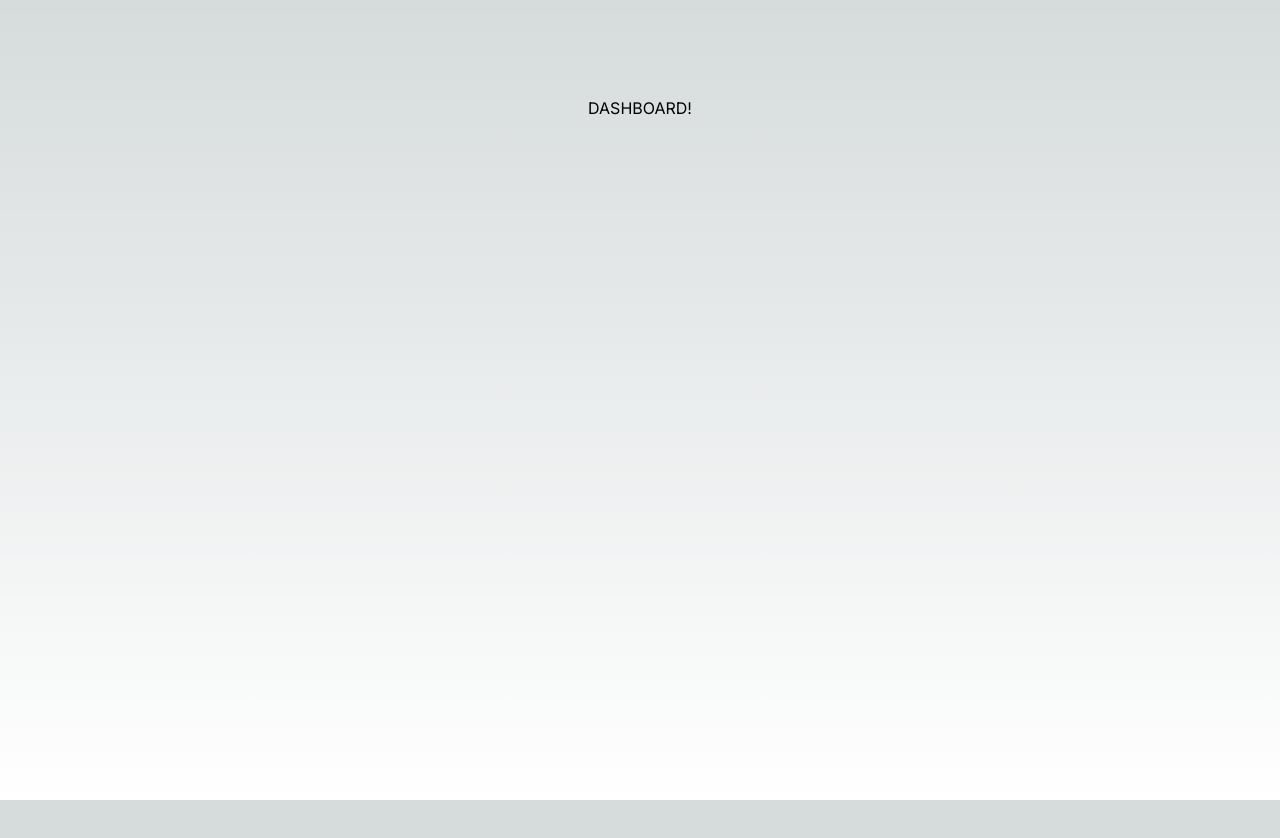
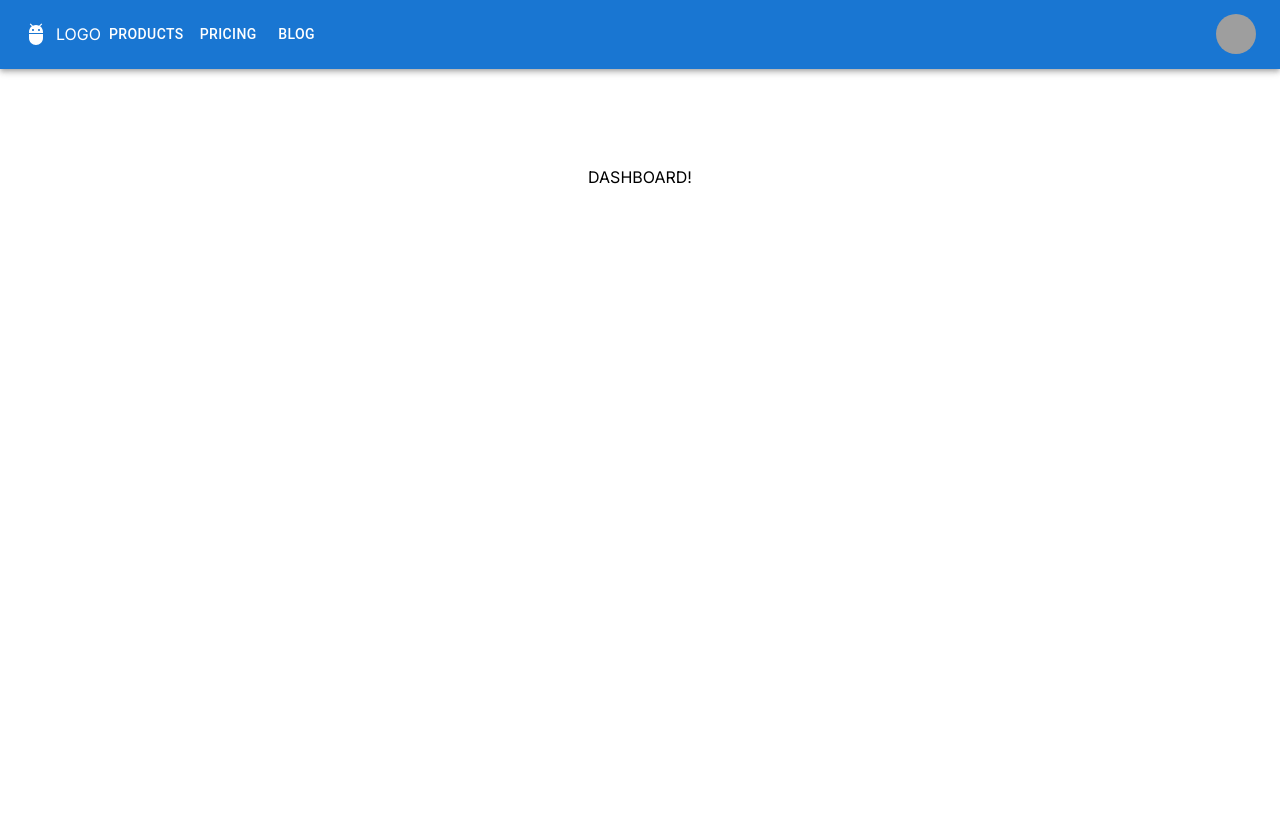
Before and after one commit to victordqa/genfit-front, a Next.js app: page /dashboard in a window 1280 px wide. Shown: the top 838 px of the page. Before the commit the page ends 800 px from the top, so only its background shows below. Built offline with nearby package versions, Linux system fonts and the light colour scheme; grey boxes are pictures that could not be loaded.

Commit message:
basic layout and navbar

```diff
--- a/package.json
+++ b/package.json
@@ -9,6 +9,10 @@
     "lint": "next lint"
   },
   "dependencies": {
+    "@emotion/react": "^11.11.1",
+    "@emotion/styled": "^11.11.0",
+    "@mui/icons-material": "^5.14.1",
+    "@mui/material": "^5.14.1",
     "@types/node": "20.4.2",
     "@types/react": "18.2.15",
     "@types/react-dom": "18.2.7",
--- /dev/null
+++ b/src/app/components/ResponsiveAppBar.tsx
@@ -0,0 +1,151 @@
+"use client"
+import * as React from "react"
+import AppBar from "@mui/material/AppBar"
+import Box from "@mui/material/Box"
+import Toolbar from "@mui/material/Toolbar"
+import IconButton from "@mui/material/IconButton"
+import Typography from "@mui/material/Typography"
+import Menu from "@mui/material/Menu"
+import MenuIcon from "@mui/icons-material/Menu"
+import Container from "@mui/material/Container"
+import Avatar from "@mui/material/Avatar"
+import Button from "@mui/material/Button"
+import Tooltip from "@mui/material/Tooltip"
+import MenuItem from "@mui/material/MenuItem"
+import AdbIcon from "@mui/icons-material/Adb"
+
+import Link from "next/link"
+
+const pages = ["Products", "Pricing", "Blog"]
+const settings = ["Profile", "Account", "Dashboard", "Logout"]
+
+function ResponsiveAppBar() {
+  const [anchorElNav, setAnchorElNav] = React.useState<null | HTMLElement>(null)
+  const [anchorElUser, setAnchorElUser] = React.useState<null | HTMLElement>(
+    null
+  )
+
+  const handleOpenNavMenu = (event: React.MouseEvent<HTMLElement>) => {
+    setAnchorElNav(event.currentTarget)
+  }
+  const handleOpenUserMenu = (event: React.MouseEvent<HTMLElement>) => {
+    setAnchorElUser(event.currentTarget)
+  }
+
+  const handleCloseNavMenu = () => {
+    setAnchorElNav(null)
+  }
+
+  const handleCloseUserMenu = () => {
+    setAnchorElUser(null)
+  }
+
+  return (
+    <AppBar position="static">
+      <Container maxWidth="xl">
+        <Toolbar disableGutters>
+          <AdbIcon sx={{ display: { xs: "none", md: "flex" }, mr: 1 }} />
+          <Link href={"/dashboard"}>LOGO</Link>
+
+          <Box sx={{ flexGrow: 1, display: { xs: "flex", md: "none" } }}>
+            <IconButton
+              size="large"
+              aria-label="account of current user"
+              aria-controls="menu-appbar"
+              aria-haspopup="true"
+              onClick={handleOpenNavMenu}
+              color="inherit"
+            >
+              <MenuIcon />
+            </IconButton>
+            <Menu
+              id="menu-appbar"
+              anchorEl={anchorElNav}
+              anchorOrigin={{
+                vertical: "bottom",
+                horizontal: "left",
+              }}
+              keepMounted
+              transformOrigin={{
+                vertical: "top",
+                horizontal: "left",
+              }}
+              open={Boolean(anchorElNav)}
+              onClose={handleCloseNavMenu}
+              sx={{
+                display: { xs: "block", md: "none" },
+              }}
+            >
+              {pages.map((page) => (
+                <MenuItem key={page} onClick={handleCloseNavMenu}>
+                  <Typography textAlign="center">{page}</Typography>
+                </MenuItem>
+              ))}
+            </Menu>
+          </Box>
+          <AdbIcon sx={{ display: { xs: "flex", md: "none" }, mr: 1 }} />
+          <Typography
+            variant="h5"
+            noWrap
+            component="a"
+            href=""
+            sx={{
+              mr: 2,
+              display: { xs: "flex", md: "none" },
+              flexGrow: 1,
+              fontFamily: "monospace",
+              fontWeight: 700,
+              letterSpacing: ".3rem",
+              color: "inherit",
+              textDecoration: "none",
+            }}
+          >
+            LOGO
+          </Typography>
+          <Box sx={{ flexGrow: 1, display: { xs: "none", md: "flex" } }}>
+            {pages.map((page) => (
+              <Button
+                key={page}
+                onClick={handleCloseNavMenu}
+                sx={{ my: 2, color: "white", display: "block" }}
+              >
+                {page}
+              </Button>
+            ))}
+          </Box>
+
+          <Box sx={{ flexGrow: 0 }}>
+            <Tooltip title="Open settings">
+              <IconButton onClick={handleOpenUserMenu} sx={{ p: 0 }}>
+                <Avatar alt="Remy Sharp" src="/static/images/avatar/2.jpg" />
+              </IconButton>
+            </Tooltip>
+            <Menu
+              sx={{ mt: "45px" }}
+              id="menu-appbar"
+              anchorEl={anchorElUser}
+              anchorOrigin={{
+                vertical: "top",
+                horizontal: "right",
+              }}
+              keepMounted
+              transformOrigin={{
+                vertical: "top",
+                horizontal: "right",
+              }}
+              open={Boolean(anchorElUser)}
+              onClose={handleCloseUserMenu}
+            >
+              {settings.map((setting) => (
+                <MenuItem key={setting} onClick={handleCloseUserMenu}>
+                  <Typography textAlign="center">{setting}</Typography>
+                </MenuItem>
+              ))}
+            </Menu>
+          </Box>
+        </Toolbar>
+      </Container>
+    </AppBar>
+  )
+}
+export default ResponsiveAppBar
--- a/src/app/globals.css
+++ b/src/app/globals.css
@@ -15,13 +15,3 @@
     --background-end-rgb: 0, 0, 0;
   }
 }
-
-body {
-  color: rgb(var(--foreground-rgb));
-  background: linear-gradient(
-      to bottom,
-      transparent,
-      rgb(var(--background-end-rgb))
-    )
-    rgb(var(--background-start-rgb));
-}
--- a/src/app/layout.tsx
+++ b/src/app/layout.tsx
@@ -1,12 +1,13 @@
-import './globals.css'
-import type { Metadata } from 'next'
-import { Inter } from 'next/font/google'
+import "./globals.css"
+import type { Metadata } from "next"
+import { Inter } from "next/font/google"
+import ResponsiveAppBar from "./components/ResponsiveAppBar"
 
-const inter = Inter({ subsets: ['latin'] })
+const inter = Inter({ subsets: ["latin"] })
 
 export const metadata: Metadata = {
-  title: 'Create Next App',
-  description: 'Generated by create next app',
+  title: "Gen Fit",
+  description: "Crie, analise e equilibre seus treinos de crossfit",
 }
 
 export default function RootLayout({
@@ -15,8 +16,11 @@
   children: React.ReactNode
 }) {
   return (
-    <html lang="en">
-      <body className={inter.className}>{children}</body>
+    <html lang="pt">
+      <body className={inter.className}>
+        <ResponsiveAppBar />
+        {children}
+      </body>
     </html>
   )
 }
--- a/src/app/page.tsx
+++ b/src/app/page.tsx
@@ -1,6 +1,6 @@
 export default function Home() {
   return (
-    <main className="flex min-h-screen flex-col items-center justify-between p-24">
+    <main>
       <div className="z-10 w-full max-w-5xl items-center justify-between font-mono text-lg lg:flex text-blue-400">
         Hello!!!
       </div>
```
Also changed, not shown: 1 other file (tests, documents, lock files or other folders).
